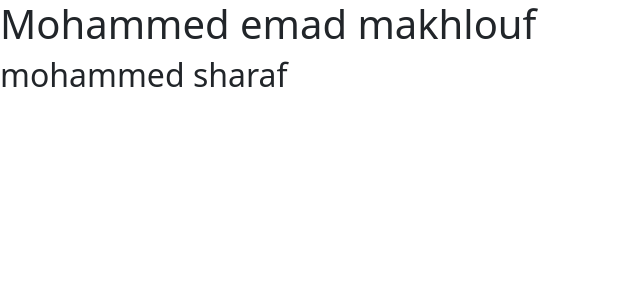
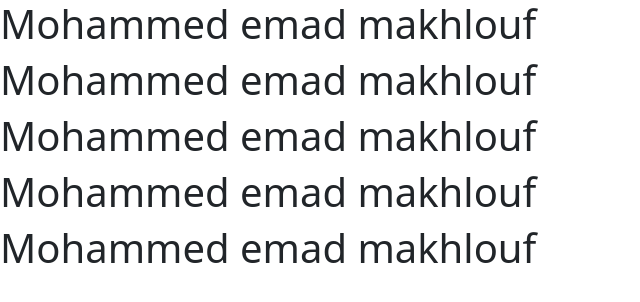
Before and after one commit to mohammedmakhouf78/mix_as_session_project, a PHP site: page / in a window 1280 px wide. Shown: the top 302 px of the page, without its empty margins (0-640 px from the left). Run offline with PHP 8.4, Linux system fonts and the light colour scheme.

Commit message:
asdfasdf

```diff
--- a/index.php
+++ b/index.php
@@ -12,7 +12,11 @@
   </head>
   <body>
     <h1>Mohammed emad makhlouf</h1>
-    <h2> mohammed sharaf </2>
+    <h1>Mohammed emad makhlouf</h1>
+    <h1>Mohammed emad makhlouf</h1>
+    <h1>Mohammed emad makhlouf</h1>
+    <h1>Mohammed emad makhlouf</h1>
+
     <script src="https://cdn.jsdelivr.net/npm/bootstrap@5.1.3/dist/js/bootstrap.bundle.min.js" integrity="sha384-ka7Sk0Gln4gmtz2MlQnikT1wXgYsOg+OMhuP+IlRH9sENBO0LRn5q+8nbTov4+1p" crossorigin="anonymous"></script>
 
   </body>
```
